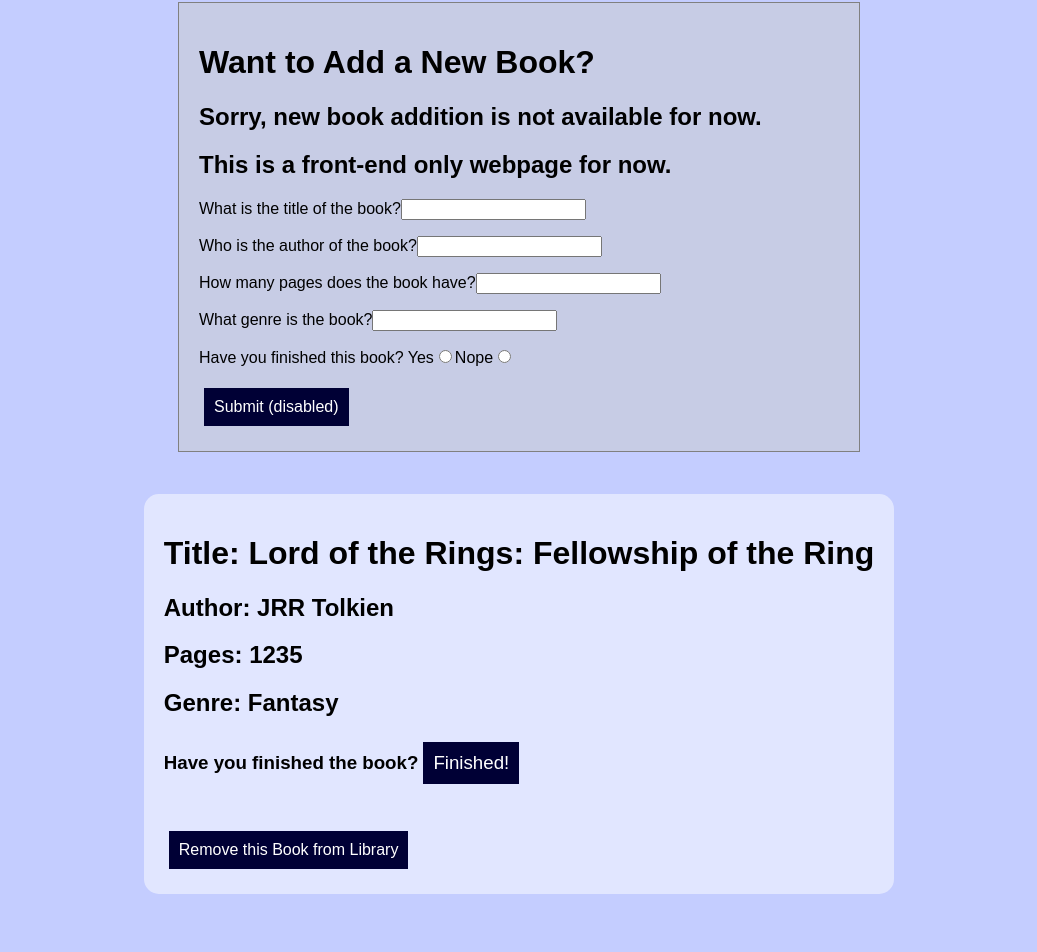
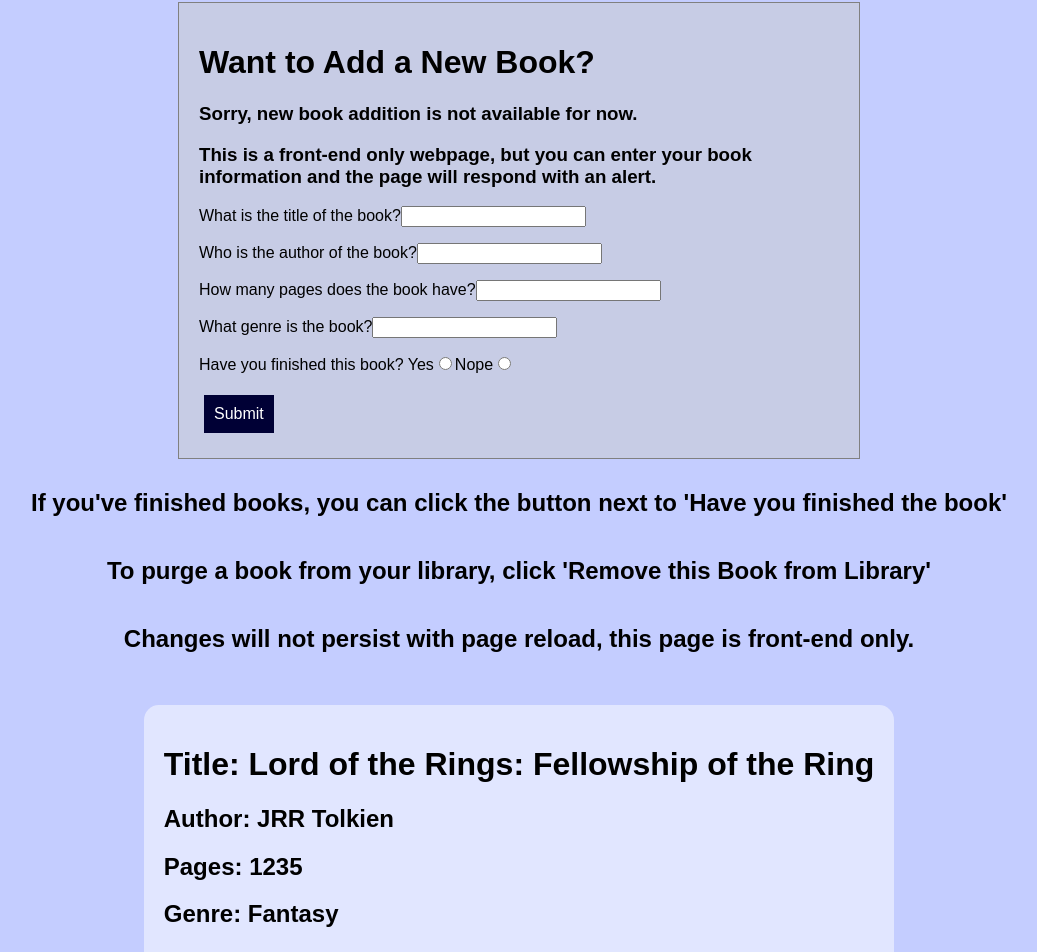
Before and after one commit to hankangbok/bookLibraryReact, a React (Create React App) app: page / in a window 1280 px wide. Shown: the part 82-1034 px from the top of the page, without its empty margins (121-1158 px from the left). Built offline with nearby package versions, Linux system fonts and the light colour scheme.

Commit message:
Added disclaimers to page

```diff
--- a/src/index.js
+++ b/src/index.js
@@ -167,10 +167,14 @@
       );
     });
 
-    return <div id="librarycontainer2">{rows}</div>;
+    return <div id="librarycontainer2">
+      <h2>If you've finished books, you can click the button next to 'Have you finished the book'</h2>
+      <h2>To purge a book from your library, click 'Remove this Book from Library'</h2>
+      <h2>Changes will not persist with page reload, this page is front-end only.</h2>
+      {rows}
+    </div>;
   }
 }
-
 
 class Library extends React.Component {
   constructor(props) {
@@ -178,7 +182,7 @@
     this.state = {
       dummystate: "blank",
       newBook: { title: "Your new book will go here", key: "placeholder" },
-      formValidated: 'false'
+      formValidated: "false"
     };
     this.handleFormSubmit = this.handleFormSubmit.bind(this);
   }
@@ -220,13 +224,13 @@
         isRead: haveRead
       };
       console.log(this.state.formValidated);
-      this.setState = ({ formValidated: 'true' },
+      this.setState = ({ formValidated: "true" },
       function() {
         console.log(this.state.formValidated);
       });
       this.setState = { newBook: newBook };
       console.log(this.state.newBook);
-      const asRead = haveRead ? 'read' : 'not read' ;
+      const asRead = haveRead ? "read" : "not read";
       alert(`Your book would have been added with
       Title: ${title},
       Author: ${author},
@@ -237,7 +241,6 @@
     } else {
       alert("Please fill out all fields");
     }
-
   }
   render() {
     return (
--- a/src/newBookForm.js
+++ b/src/newBookForm.js
@@ -84,8 +84,8 @@
       return (
         <form id="addBookForm" visibility='visible' completed='false'>
           <h1>Want to Add a New Book?</h1>
-          <h2>Sorry, new book addition is not available for now.</h2>
-          <h2>This is a front-end only webpage for now.</h2>
+          <h3>Sorry, new book addition is not available for now.</h3>
+          <h3>This is a front-end only webpage, but you can enter your book information and the page will respond with an alert.</h3>
           <p>
             <label htmlFor="title"> What is the title of the book?</label>
             <input id="title" name="booktitle" required />
@@ -111,7 +111,7 @@
             <input id ='haveRead' type="radio" name="haveRead" value = "false" />
           </p>
           {/* <button onClick= {this.handleFormSubmit}>Submit</button> */}
-          <button onClick = {this.props.handleSubmit} >Submit (disabled) </button>
+          <button onClick = {this.props.handleSubmit} >Submit </button>
         </form>
       );
     } else {
```
